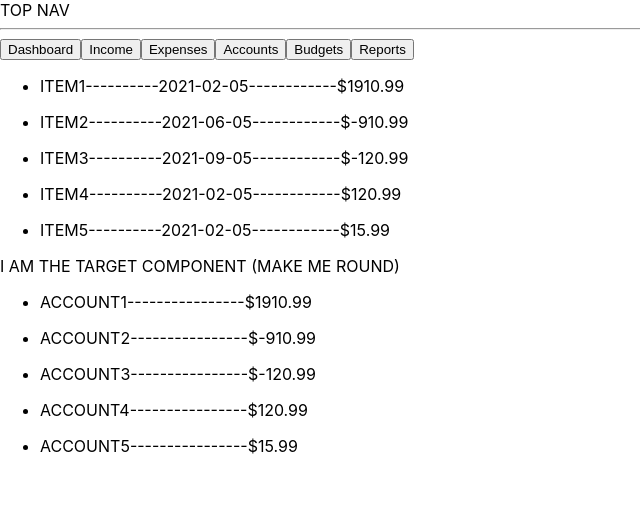
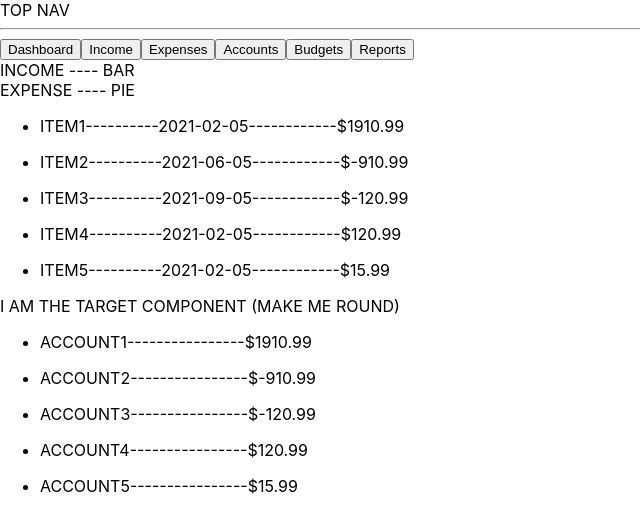
Before and after one commit to Jgabriel88/Reckon, a React (Create React App) app in the folder client/: page / in a window 1280 px wide. Shown: the top 532 px of the page, without its empty margins (0-640 px from the left). Built offline with nearby package versions, Linux system fonts and the light colour scheme.

Commit message:
create statements and graphs components

```diff
--- a/client/src/App.js
+++ b/client/src/App.js
@@ -4,6 +4,7 @@ import BillPanelList from './components/BillPanelList';
 import MontlyTarget from './components/MontlyTarget';
 import SideNavList from './components/SideNavList';
 import TopNav from './components/TopNav';
+import GraphList from './components/GraphList';
 
 function App() {
 	return (
@@ -14,6 +15,9 @@ function App() {
 				<nav className="sidebar__menu">
 					<SideNavList />
 				</nav>
+			</section>
+			<section>
+				<GraphList />
 			</section>
 			<section>
 				<BillPanelList />
--- /dev/null
+++ b/client/src/components/GraphList.jsx
@@ -0,0 +1,12 @@
+import GraphListItem from './GraphListItem';
+
+const GraphList = () => {
+	return (
+		<div>
+			<GraphListItem name="INCOME" type="BAR" />
+			<GraphListItem name="EXPENSE" type="PIE" />
+		</div>
+	);
+};
+
+export default GraphList;
--- /dev/null
+++ b/client/src/components/GraphListItem.jsx
@@ -0,0 +1,9 @@
+const GraphListItem = (props) => {
+	return (
+		<div>
+			{props.name} ---- {props.type}
+		</div>
+	);
+};
+
+export default GraphListItem;
```
Also changed, not shown: client/src/components/statments/StatementsDetailedItem.jsx (added, +13 -0 lines), client/src/components/statments/StatementsDetailedList.jsx (added, +27 -0 lines), client/src/components/GraphList.css (added), client/src/components/GraphListItem.css (added), client/src/components/statments/StatementsDetailedItem.css (added), client/src/components/statments/StatementsDetailedList.css (added).
